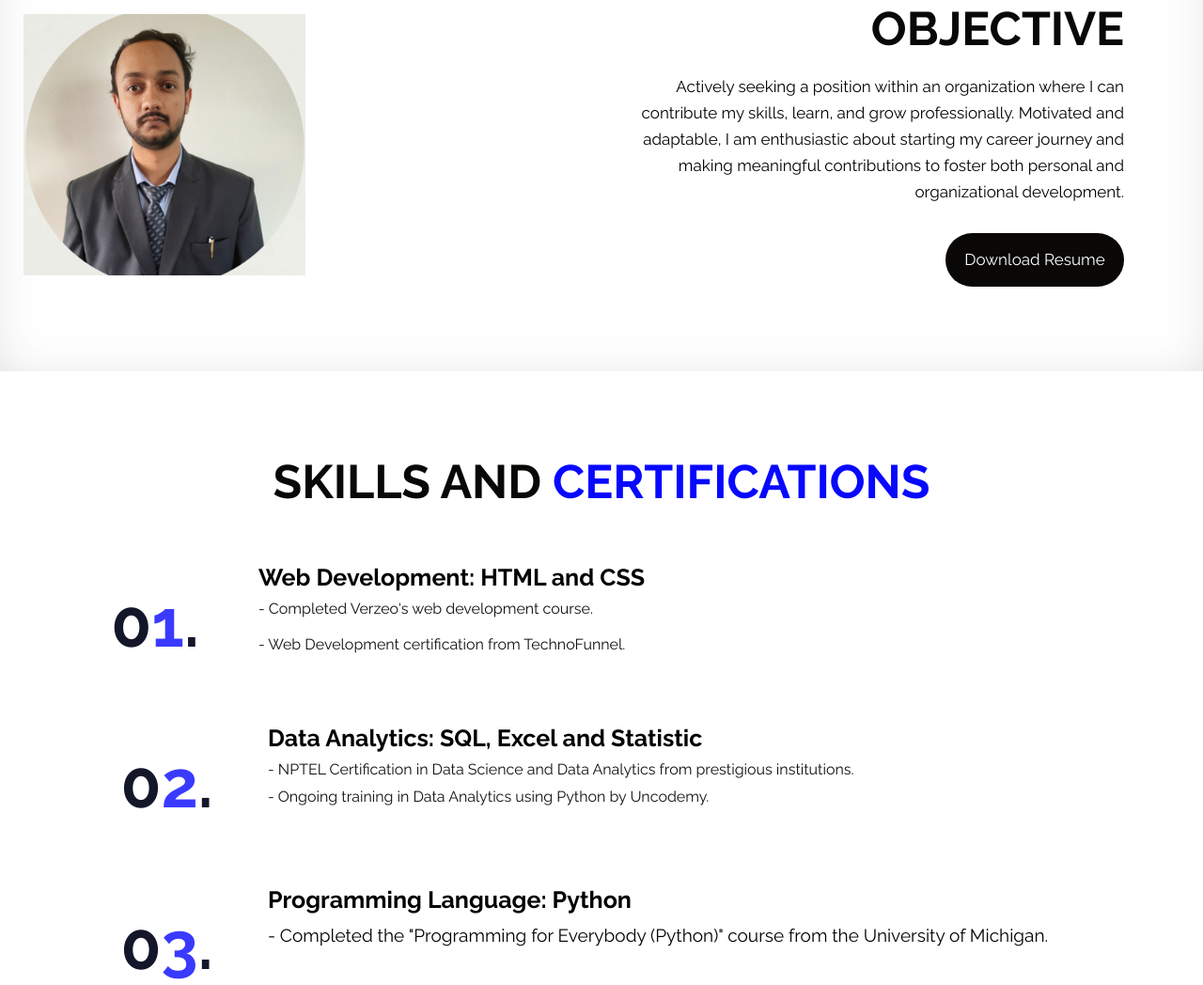
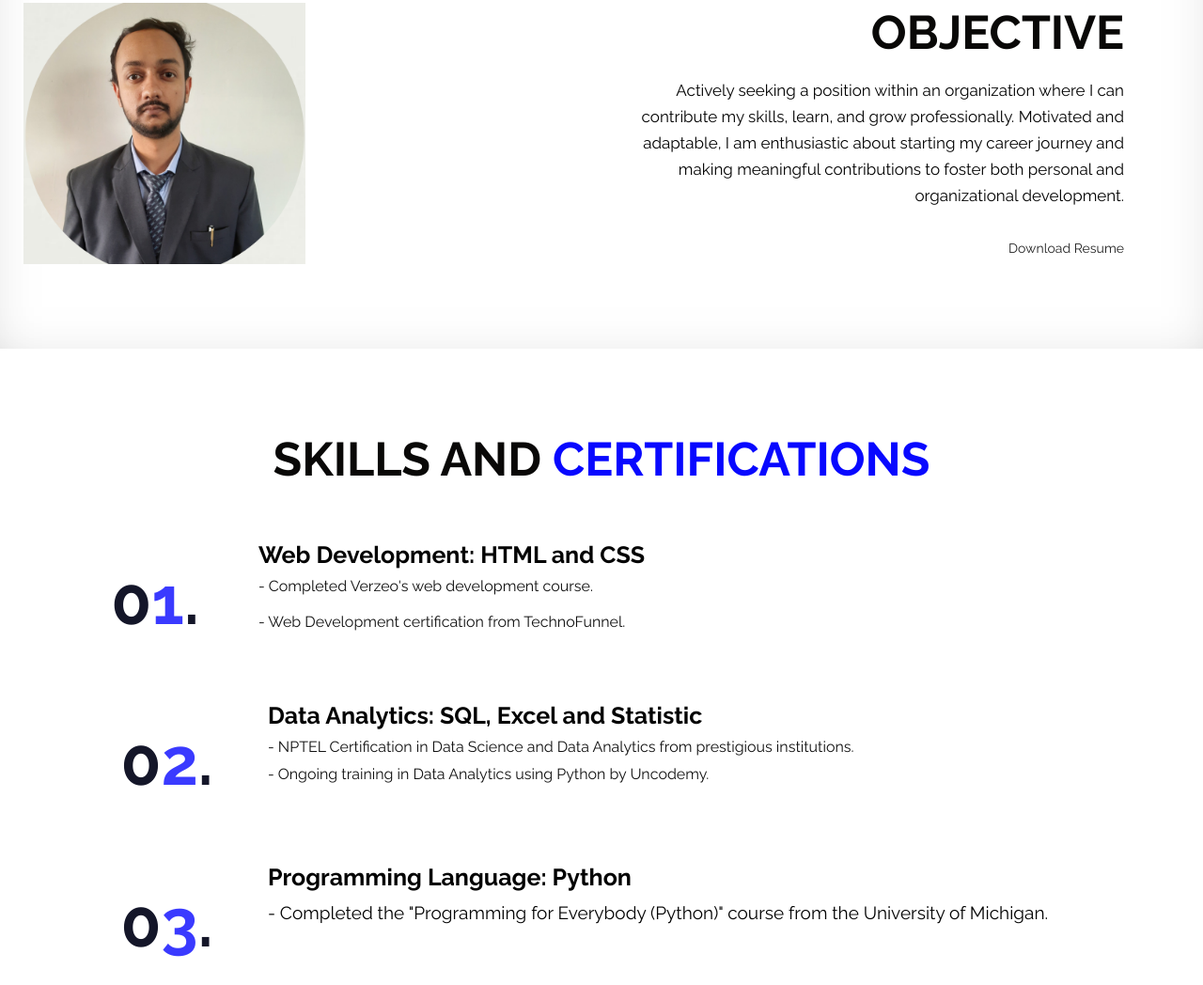
Before and after one commit to nimish123453/Portfolio, a plain HTML site: page index.html in a window 1280 px wide. Shown: the part 787-1835 px from the top of the page at 94% size. Drawn offline with nearby package versions, Linux system fonts and the light colour scheme.

Commit message:
Update index.html

```diff
--- a/index.html
+++ b/index.html
@@ -111,7 +111,7 @@
                               and adaptable, I am enthusiastic about starting my career
                               journey and making meaningful contributions to foster both
                               personal and organizational development.</p>
-                           <a class="read_more" href="https://drive.google.com/file/d/14tXO0HT7S0eAR5ktBBsdPp1QAnX2P2QT/view?usp=drive_link">Download Resume</a>
+                           <a href="your-file.pdf">Download Resume</a>
                         </div>
                      </div>
                   </div>
```
